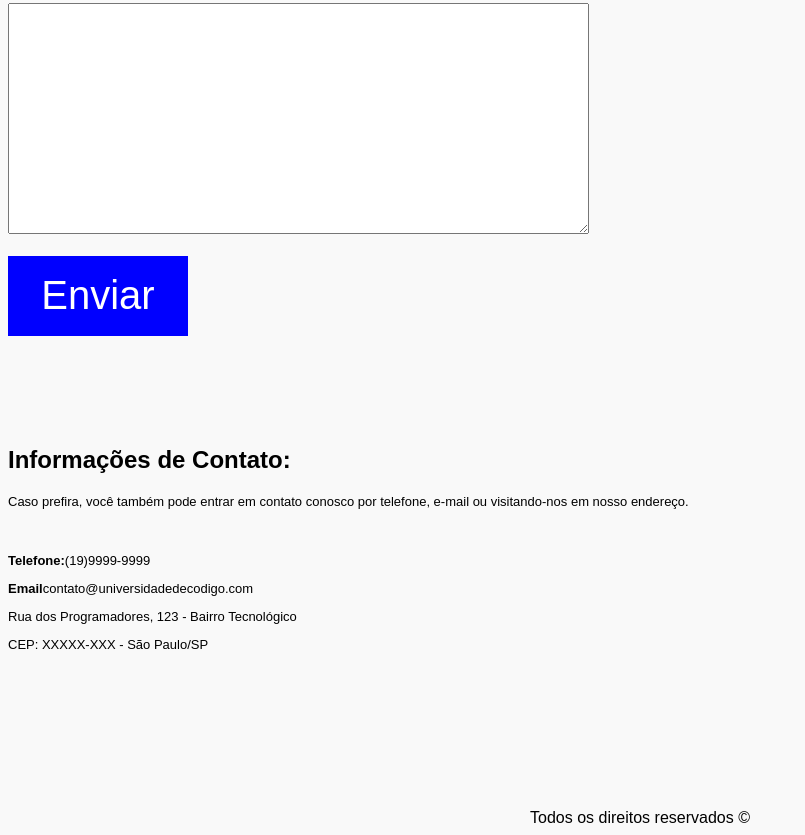
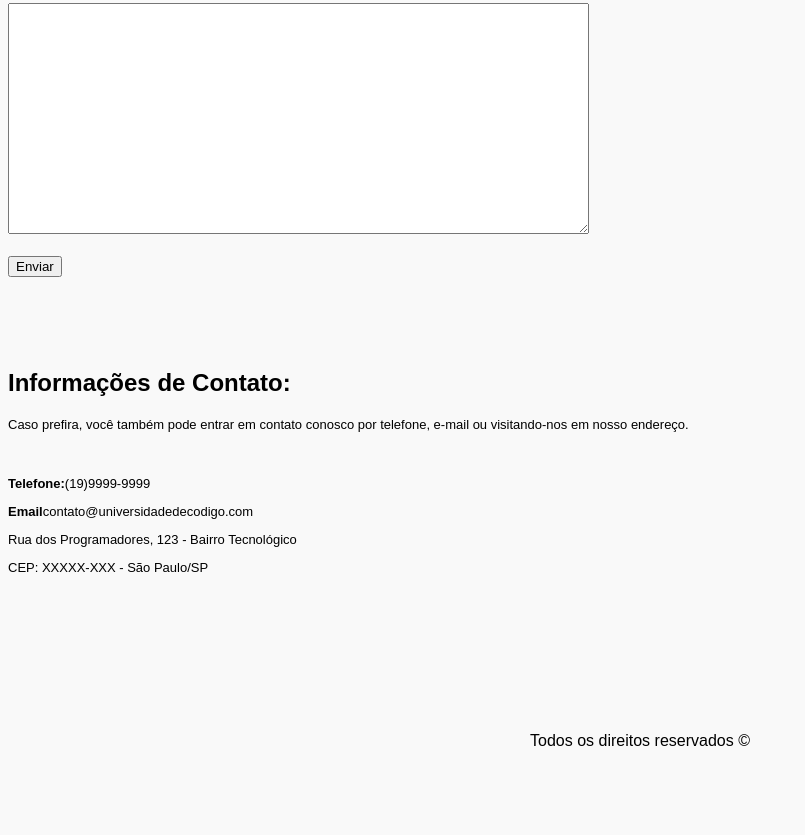
Before and after one commit to pedroormenese/Meu-site, a plain HTML site: page contato.html in a window 1280 px wide. Shown: the part 645-1480 px from the top of the page, without its empty margins (0-805 px from the left). After the commit the page ends 1403 px from the top, so only its background shows below. Drawn offline with Linux system fonts and the light colour scheme.

Commit message:
Update contato.html

```diff
--- a/contato.html
+++ b/contato.html
@@ -55,7 +55,7 @@
     <br>
     <br>
 
-    <div class="retangulo">Enviar</div>
+    <input type="button" value="Enviar" onClick="alert('Enviado')">
 
 </body>
 
```
